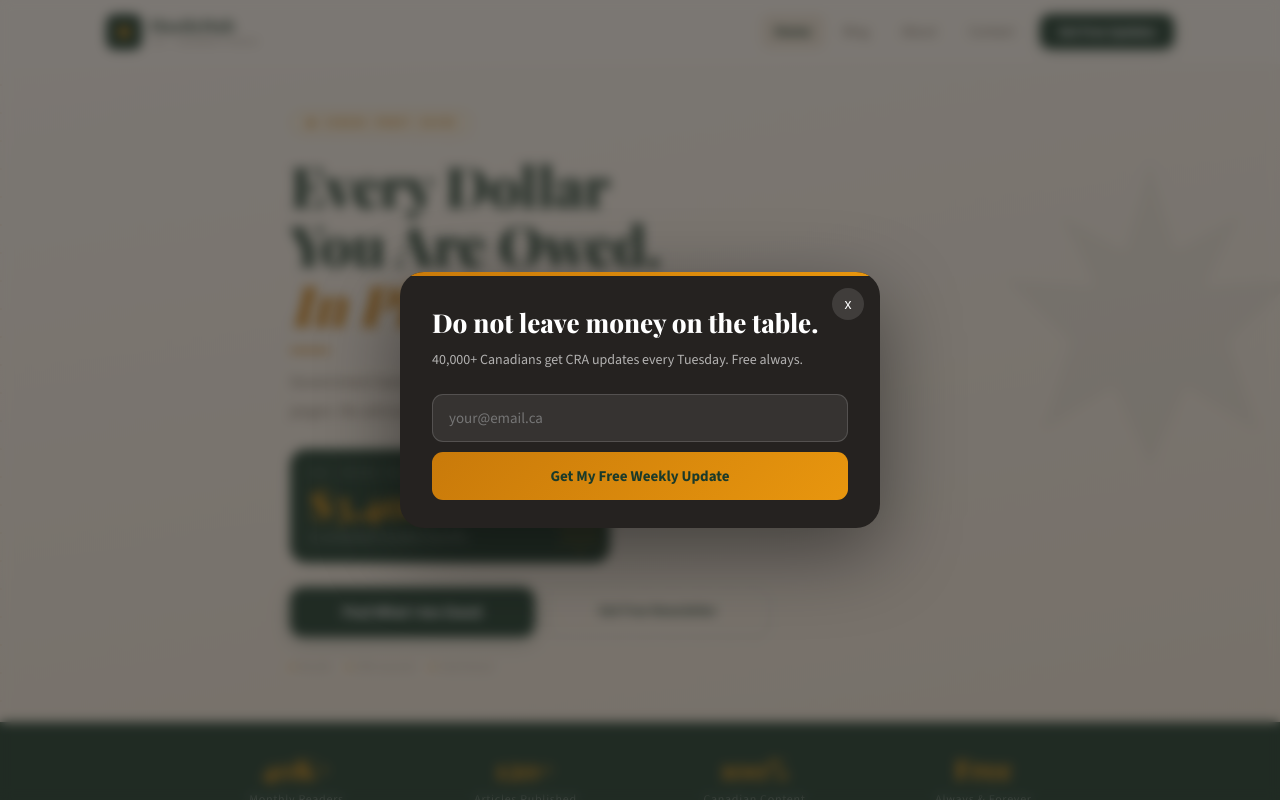
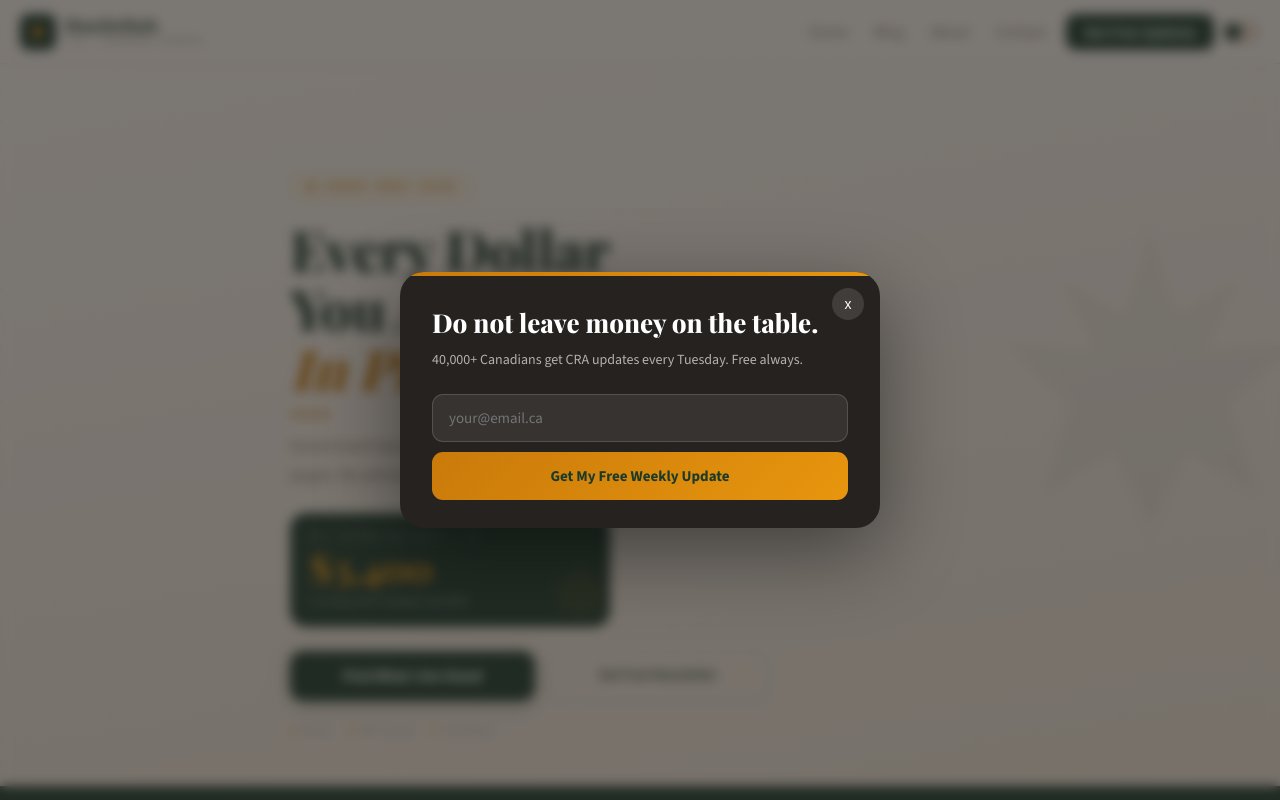
Before and after one commit to cjay6448/Hustlehub, a Next.js app: page / in a window 1280 px wide. Shown: the top 800 px of the page. Built offline with nearby package versions, Linux system fonts and the light colour scheme; a web font is replaced by a local one.

Commit message:
Dark mode: Deep Forest Dark + toggle button

```diff
--- a/app/globals.css
+++ b/app/globals.css
@@ -108,3 +108,49 @@ input, textarea, select { font-size: 16px; }
     justify-content: space-around !important;
   }
 }
+/* ── Dark Mode (Option A: Deep Forest Dark) ── */
+@media (prefers-color-scheme: dark) {
+  :root {
+    --bg:        #0d1f16;
+    --bg-card:   #142a1e;
+    --bg-stat:   #1a3a2a;
+    --text:      #e8f0eb;
+    --muted:     #8aab92;
+    --border:    rgba(255,255,255,0.08);
+    --cream:     #0d1f16;
+    --cream-d:   #0a1a12;
+    --cream-dd:  rgba(255,255,255,0.08);
+    --amber-pale:#1a2e1e;
+    --amber-border: rgba(232,150,14,0.25);
+    --charcoal:  #0a1a12;
+    --white:     #e8f0eb;
+    --navbar-bg: rgba(13,31,22,0.97);
+    --footer-bg: #0a1a12;
+  }
+}
+
+[data-theme="dark"] {
+  --bg:        #0d1f16;
+  --bg-card:   #142a1e;
+  --bg-stat:   #1a3a2a;
+  --text:      #e8f0eb;
+  --muted:     #8aab92;
+  --border:    rgba(255,255,255,0.08);
+  --cream:     #0d1f16;
+  --cream-d:   #0a1a12;
+  --cream-dd:  rgba(255,255,255,0.08);
+  --amber-pale:#1a2e1e;
+  --amber-border: rgba(232,150,14,0.25);
+  --charcoal:  #0a1a12;
+  --white:     #e8f0eb;
+  --navbar-bg: rgba(13,31,22,0.97);
+  --footer-bg: #0a1a12;
+}
+
+/* Apply dark mode to page backgrounds */
+@media (prefers-color-scheme: dark) {
+  body { background-color: #0d1f16 !important; }
+  main { background-color: #0d1f16 !important; }
+}
+[data-theme="dark"] body { background-color: #0d1f16 !important; }
+[data-theme="dark"] main { background-color: #0d1f16 !important; }
--- a/app/page.tsx
+++ b/app/page.tsx
@@ -205,11 +205,11 @@ export default function Home() {
   ];
 
   return (
-    <main style={{ background: C.cream }}>
+    <main style={{ background: "var(--bg, #fdf8f0)" }}>
       <AnimatePresence>{showPopup && <NewsletterPopup onClose={() => setShowPopup(false)} />}</AnimatePresence>
 
       {/* HERO */}
-      <div style={{ background: "linear-gradient(170deg,#fdf8f0,#f2e8d8)", padding: "clamp(88px,12vw,110px) 26px clamp(36px,5vw,48px)", position: "relative", overflow: "hidden" }}>
+      <div style={{ background: "var(--bg, linear-gradient(170deg,#fdf8f0,#f2e8d8))", padding: "clamp(88px,12vw,110px) 26px clamp(36px,5vw,48px)", position: "relative", overflow: "hidden" }}>
         <div style={{ position: "absolute", inset: 0, backgroundImage: "radial-gradient(circle at 1px 1px,rgba(201,122,10,0.1) 1px,transparent 0)", backgroundSize: "28px 28px", pointerEvents: "none" }} />
         <div style={{ position: "absolute", right: -50, top: "45%", transform: "translateY(-50%)", opacity: 0.04, pointerEvents: "none" }}><Maple size={360} color={C.forest} /></div>
         <div style={{ maxWidth: 700, margin: "0 auto", position: "relative", zIndex: 1 }}>
@@ -274,7 +274,7 @@ export default function Home() {
           .carousel-desktop { display: block; }
         }
       `}</style>
-      <div style={{ background: C.creamD, padding: "clamp(44px,6vw,64px) 0" }}>
+      <div style={{ background: "var(--cream-d, #f2e8d8)", padding: "clamp(44px,6vw,64px) 0" }}>
         <div style={{ maxWidth: 1020, margin: "0 auto", padding: "0 24px 20px" }}>
           <p style={{ fontFamily: FB, fontSize: 11, fontWeight: 700, color: C.amber, letterSpacing: "0.18em", textTransform: "uppercase", marginBottom: 8 }}>Featured Reading</p>
           <div style={{ display: "flex", alignItems: "center", justifyContent: "space-between", marginBottom: 20 }}>
@@ -292,7 +292,7 @@ export default function Home() {
       </div>
 
       {/* PILLARS */}
-      <div style={{ background: C.cream, padding: "clamp(52px,7vw,80px) 24px" }}>
+      <div style={{ background: "var(--bg, #fdf8f0)", padding: "clamp(52px,7vw,80px) 24px" }}>
         <div style={{ maxWidth: 1020, margin: "0 auto" }}>
           <h2 style={{ fontFamily: FD, fontSize: "clamp(22px,3.5vw,34px)", fontWeight: 700, color: C.forest, textAlign: "center", marginBottom: 40 }}>Everything Canadian Finance, Nothing Else</h2>
           <div style={{ display: "grid", gridTemplateColumns: "repeat(auto-fill,minmax(220px,1fr))", gap: 16 }}>
--- a/components/Navbar.tsx
+++ b/components/Navbar.tsx
@@ -1,84 +1,59 @@
 "use client";
-import { useState, useEffect } from "react";
 import Link from "next/link";
-import { usePathname } from "next/navigation";
-import { C, FD, FB } from "../styles/tokens";
+import ThemeToggle from "./ThemeToggle";
 
-function Maple({ size = 20, color = C.amberL }: { size?: number; color?: string }) {
+function Maple({ size = 18, color = "#e8960e" }: { size?: number; color?: string }) {
   return (
-    <svg width={size} height={size} viewBox="0 0 100 100" fill={color} style={{ flexShrink: 0 }}>
+    <svg width={size} height={size} viewBox="0 0 100 100" fill={color}>
       <path d="M50 5L57 30L75 20L65 40L90 38L72 55L80 80L60 68L50 90L40 68L20 80L28 55L10 38L35 40L25 20L43 30Z" />
     </svg>
   );
 }
 
 export default function Navbar() {
-  const [scrolled, setScrolled] = useState(false);
-  const pathname = usePathname();
+  return (
+    <nav style={{
+      background: "var(--navbar-bg, rgba(253,248,240,0.97))",
+      borderBottom: "1px solid var(--cream-dd, #e8dcc8)",
+      padding: "0 20px",
+      height: 64,
+      display: "flex",
+      alignItems: "center",
+      justifyContent: "space-between",
+      position: "sticky",
+      top: 0,
+      zIndex: 100,
+      backdropFilter: "blur(12px)",
+      WebkitBackdropFilter: "blur(12px)",
+      transition: "background 0.3s",
+    }}>
+      {/* Logo */}
+      <Link href="/" style={{ display: "flex", alignItems: "center", gap: 9, textDecoration: "none" }}>
+        <div style={{ width: 36, height: 36, borderRadius: 9, background: "#1a3a2a", display: "flex", alignItems: "center", justifyContent: "center", flexShrink: 0 }}>
+          <Maple size={18} color="#e8960e" />
+        </div>
+        <div>
+          <div style={{ fontFamily: "Georgia, serif", fontWeight: 700, fontSize: 17, color: "var(--text, #1a3a2a)", lineHeight: 1.1 }}>HustleHub</div>
+          <div style={{ fontFamily: "Courier New, monospace", fontSize: 9, color: "var(--muted, #7a7060)", letterSpacing: "0.1em" }}>.ca — Canadian Finance</div>
+        </div>
+      </Link>
 
-  useEffect(() => {
-    const h = () => setScrolled(window.scrollY > 20);
-    window.addEventListener("scroll", h);
-    return () => window.removeEventListener("scroll", h);
-  }, []);
+      {/* Right side: desktop nav + toggle */}
+      <div style={{ display: "flex", alignItems: "center", gap: 8 }}>
+        <div className="desktop-nav" style={{ display: "flex", gap: 2, alignItems: "center" }}>
+          {[["Home", "/"], ["Blog", "/blog"], ["About", "/about"], ["Contact", "/contact"]].map(([label, href]) => (
+            <Link key={label} href={href} style={{ fontFamily: "Segoe UI, sans-serif", fontSize: 14, color: "var(--muted, #7a7060)", padding: "8px 12px", borderRadius: 8, textDecoration: "none", fontWeight: 500 }}>{label}</Link>
+          ))}
+          <Link href="/contact" style={{ fontFamily: "Segoe UI, sans-serif", fontSize: 13, fontWeight: 700, color: "#ffffff", background: "#1a3a2a", padding: "9px 18px", borderRadius: 10, marginLeft: 6, textDecoration: "none" }}>Get Free Updates</Link>
+        </div>
+        <ThemeToggle />
+      </div>
 
-  const links = [
-    { href: "/",        label: "Home"    },
-    { href: "/blog",    label: "Blog"    },
-    { href: "/about",   label: "About"   },
-    { href: "/contact", label: "Contact" },
-  ];
-
-  return (
-    <>
       <style>{`
-        .nav-desktop { display: flex; align-items: center; gap: 4px; }
         @media (max-width: 768px) {
-          .nav-desktop { display: none !important; }
+          .desktop-nav { display: none !important; }
         }
       `}</style>
-      <header style={{
-        position: "fixed", top: 0, left: 0, right: 0, zIndex: 900,
-        background: scrolled ? "rgba(253,248,240,0.97)" : "rgba(253,248,240,0.85)",
-        backdropFilter: "blur(14px)", WebkitBackdropFilter: "blur(14px)",
-        borderBottom: `1px solid ${scrolled ? C.creamDD : "transparent"}`,
-        boxShadow: scrolled ? "0 2px 22px rgba(26,58,42,0.08)" : "none",
-        transition: "all 0.3s", height: 64,
-      }}>
-        <div style={{ maxWidth: 1100, margin: "0 auto", padding: "0 16px", display: "flex", alignItems: "center", justifyContent: "space-between", height: "100%" }}>
-
-          {/* Logo */}
-          <Link href="/" style={{ display: "flex", alignItems: "center", gap: 8, textDecoration: "none", flexShrink: 0 }}>
-            <div style={{ width: 36, height: 36, borderRadius: 9, background: C.forest, display: "flex", alignItems: "center", justifyContent: "center", flexShrink: 0 }}>
-              <Maple size={18} color={C.amberL} />
-            </div>
-            <div>
-              <div style={{ fontFamily: FD, fontWeight: 700, fontSize: 17, color: C.forest, lineHeight: 1.1, whiteSpace: "nowrap" }}>HustleHub</div>
-              <div style={{ fontFamily: FB, fontSize: 9, color: C.muted, letterSpacing: "0.1em", whiteSpace: "nowrap" }}>.ca — Canadian Finance</div>
-            </div>
-          </Link>
-
-          {/* Desktop nav only */}
-          <nav className="nav-desktop">
-            {links.map(({ href, label }) => (
-              <Link key={href} href={href} style={{
-                fontFamily: FB, fontSize: 14,
-                fontWeight: pathname === href ? 700 : 500,
-                color: pathname === href ? C.forest : C.muted,
-                background: pathname === href ? C.creamD : "none",
-                padding: "8px 14px", borderRadius: 9, textDecoration: "none",
-                transition: "all 0.2s", whiteSpace: "nowrap",
-              }}>{label}</Link>
-            ))}
-            <Link href="/contact" style={{
-              fontFamily: FB, fontSize: 13, fontWeight: 700, color: C.white,
-              background: C.forest, padding: "9px 18px", borderRadius: 10,
-              textDecoration: "none", marginLeft: 8, whiteSpace: "nowrap",
-              boxShadow: "0 2px 12px rgba(26,58,42,0.28)",
-            }}>Get Free Updates</Link>
-          </nav>
-        </div>
-      </header>
-    </>
+    </nav>
   );
 }
--- /dev/null
+++ b/components/ThemeToggle.tsx
@@ -0,0 +1,78 @@
+"use client";
+import { useEffect, useState } from "react";
+
+export default function ThemeToggle() {
+  const [dark, setDark] = useState(false);
+  const [mounted, setMounted] = useState(false);
+
+  useEffect(() => {
+    setMounted(true);
+    // Check saved preference or OS preference
+    const saved = localStorage.getItem("hh-theme");
+    if (saved === "dark") {
+      setDark(true);
+      document.documentElement.setAttribute("data-theme", "dark");
+    } else if (saved === "light") {
+      setDark(false);
+      document.documentElement.removeAttribute("data-theme");
+    } else {
+      // Use OS preference as default
+      const prefersDark = window.matchMedia("(prefers-color-scheme: dark)").matches;
+      setDark(prefersDark);
+    }
+  }, []);
+
+  const toggle = () => {
+    const next = !dark;
+    setDark(next);
+    if (next) {
+      document.documentElement.setAttribute("data-theme", "dark");
+      localStorage.setItem("hh-theme", "dark");
+    } else {
+      document.documentElement.removeAttribute("data-theme");
+      localStorage.setItem("hh-theme", "light");
+    }
+  };
+
+  if (!mounted) return null;
+
+  return (
+    <button
+      onClick={toggle}
+      aria-label={dark ? "Switch to light mode" : "Switch to dark mode"}
+      style={{
+        width: 38,
+        height: 22,
+        borderRadius: 11,
+        border: "none",
+        background: dark ? "#2d5a42" : "#e8dcc8",
+        cursor: "pointer",
+        position: "relative",
+        transition: "background 0.25s",
+        flexShrink: 0,
+        display: "flex",
+        alignItems: "center",
+        padding: "0 3px",
+      }}>
+      {/* Track icons */}
+      <span style={{
+        position: "absolute", left: 5, fontSize: 9,
+        opacity: dark ? 0 : 1, transition: "opacity 0.2s"
+      }}>☀️</span>
+      <span style={{
+        position: "absolute", right: 5, fontSize: 9,
+        opacity: dark ? 1 : 0, transition: "opacity 0.2s"
+      }}>🌙</span>
+      {/* Thumb */}
+      <span style={{
+        width: 16, height: 16, borderRadius: "50%",
+        background: dark ? "#e8960e" : "#1a3a2a",
+        transform: dark ? "translateX(16px)" : "translateX(0)",
+        transition: "transform 0.25s, background 0.25s",
+        display: "block",
+        boxShadow: "0 1px 4px rgba(0,0,0,0.25)",
+        flexShrink: 0,
+      }} />
+    </button>
+  );
+}
```
